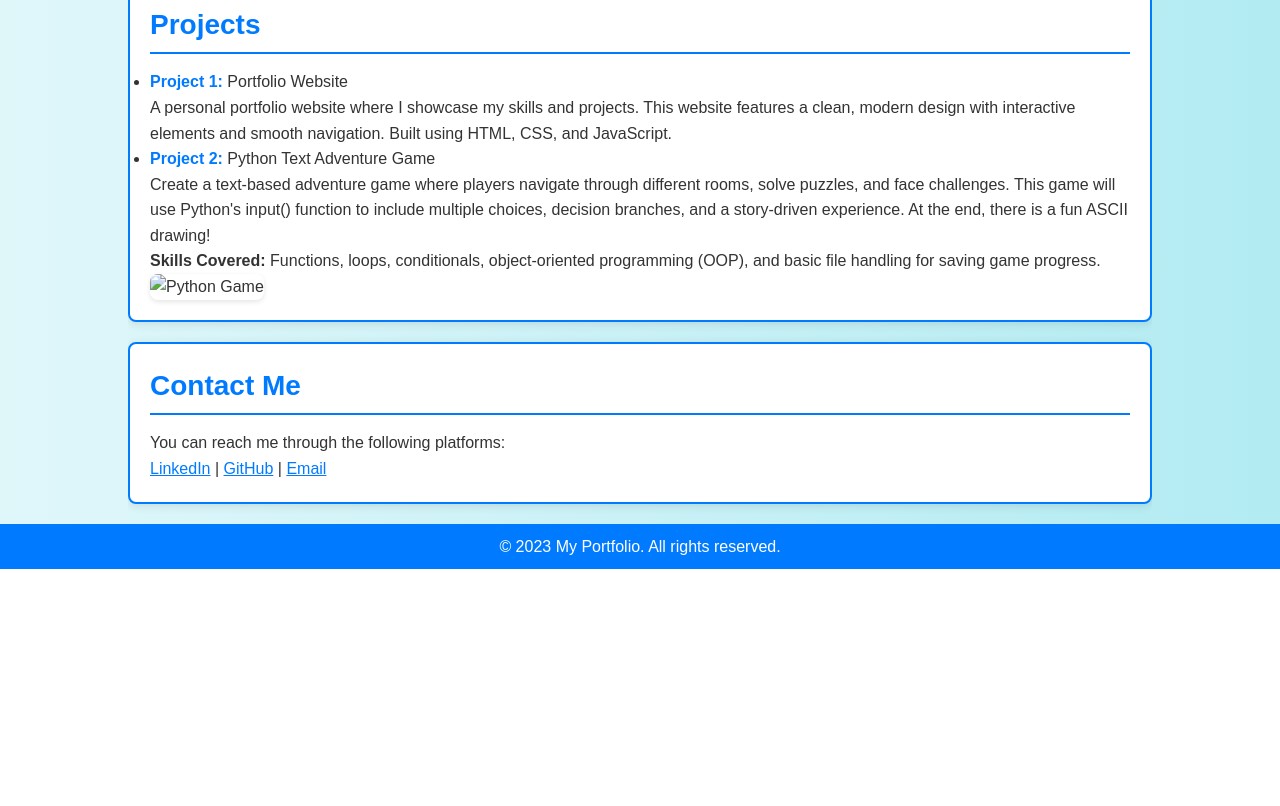
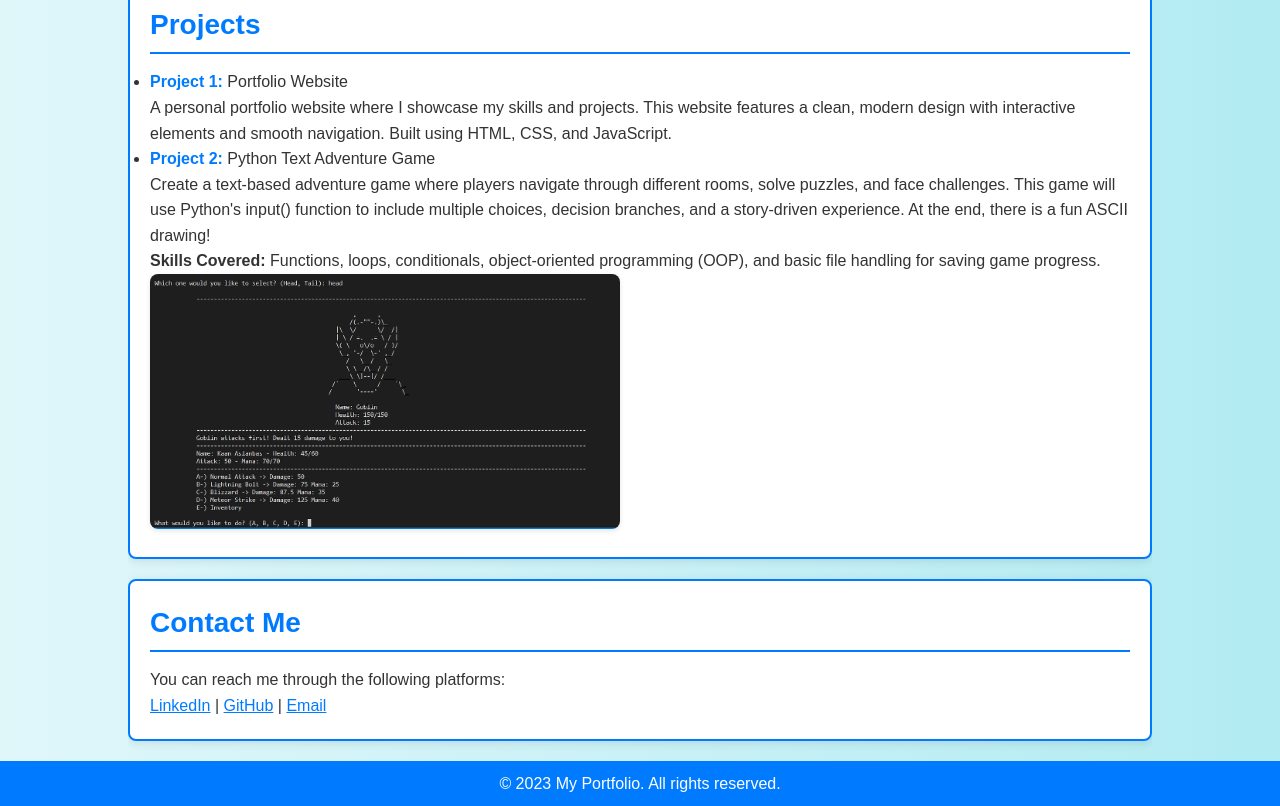
Before and after one commit to Karan-Kirpalani/my-website, a plain HTML site: page index.html in a window 1280 px wide. Shown: the part 750-1556 px from the top of the page. Before the commit the page ends 1319 px from the top, so only its background shows below. Drawn offline with Linux system fonts and the light colour scheme.

Commit message:
Update index.html

```diff
--- a/index.html
+++ b/index.html
@@ -46,7 +46,7 @@
                         <strong class="important">Project 2:</strong> Python Text Adventure Game
                         <p>Create a text-based adventure game where players navigate through different rooms, solve puzzles, and face challenges. This game will use Python's input() function to include multiple choices, decision branches, and a story-driven experience. At the end, there is a fun ASCII drawing!</p>
                         <p><strong>Skills Covered:</strong> Functions, loops, conditionals, object-oriented programming (OOP), and basic file handling for saving game progress.</p>
-                        <img src="pythongame.jpg" alt="Python Game" class="project-image" />
+                        <img src="https://raw.githubusercontent.com/Karan-Kirpalani/my-website/main/images/pythongame.png" alt="Python Game" class="project-image" />
                     </li>
                 </ul>
             </div>
```
